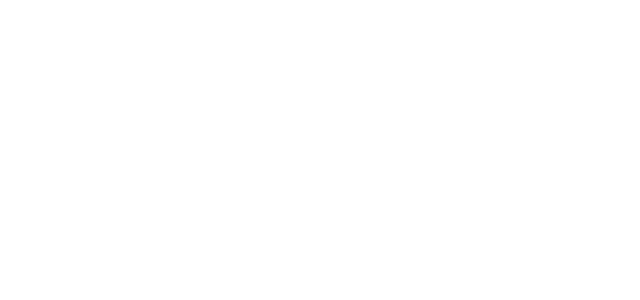
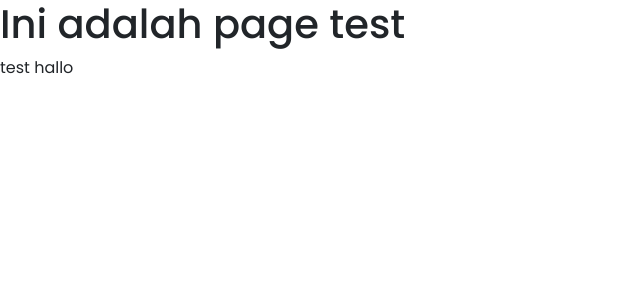
Before and after one commit to FE-32-BE-14/FE-32, a React (Vite) app: page /test-page in a window 1280 px wide. Before the commit this address had no page. Shown: the top 300 px of the page, without its empty margins (0-640 px from the left). Built offline with nearby package versions, Linux system fonts and the light colour scheme.

Commit message:
penambahan test component dan test page

```diff
--- a/src/App.jsx
+++ b/src/App.jsx
@@ -3,6 +3,7 @@
 import PageDonasi from "./pages/PageDonasi";
 import PagePembayaran from "./pages/PagePembayaran";
 import PageAcceptPembayaran from "./pages/PageAcceptPembayaran";
+import PageTest from "./pages/PageTest";
 
 function App() {
   return (
@@ -12,6 +13,7 @@
         <Route path="/donasi" element={<PageDonasi />} />
         <Route path="/pembayaran" element={<PagePembayaran />} />
         <Route path="/accept" element={<PageAcceptPembayaran />} />
+        <Route path="/test-page" element={<PageTest />} />
       </Routes>
     </>
   );
--- /dev/null
+++ b/src/pages/PageTest.jsx
@@ -0,0 +1,10 @@
+function PageTest() {
+  return (
+    <>
+      <h1>Ini adalah page test</h1>
+      <p>test hallo</p>
+    </>
+  );
+}
+
+export default PageTest;
```
Also changed, not shown: src/components/TestComponent/index.jsx (added, +10 -0 lines).
